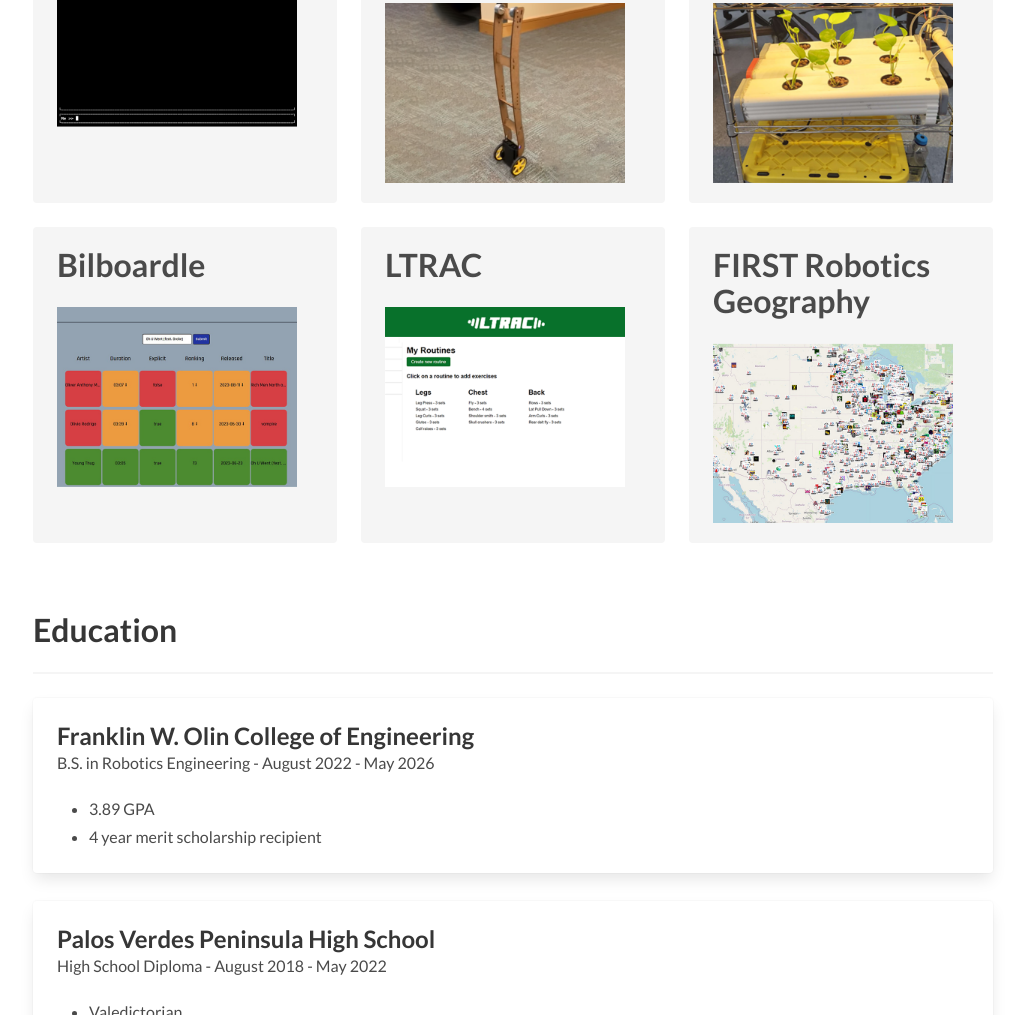
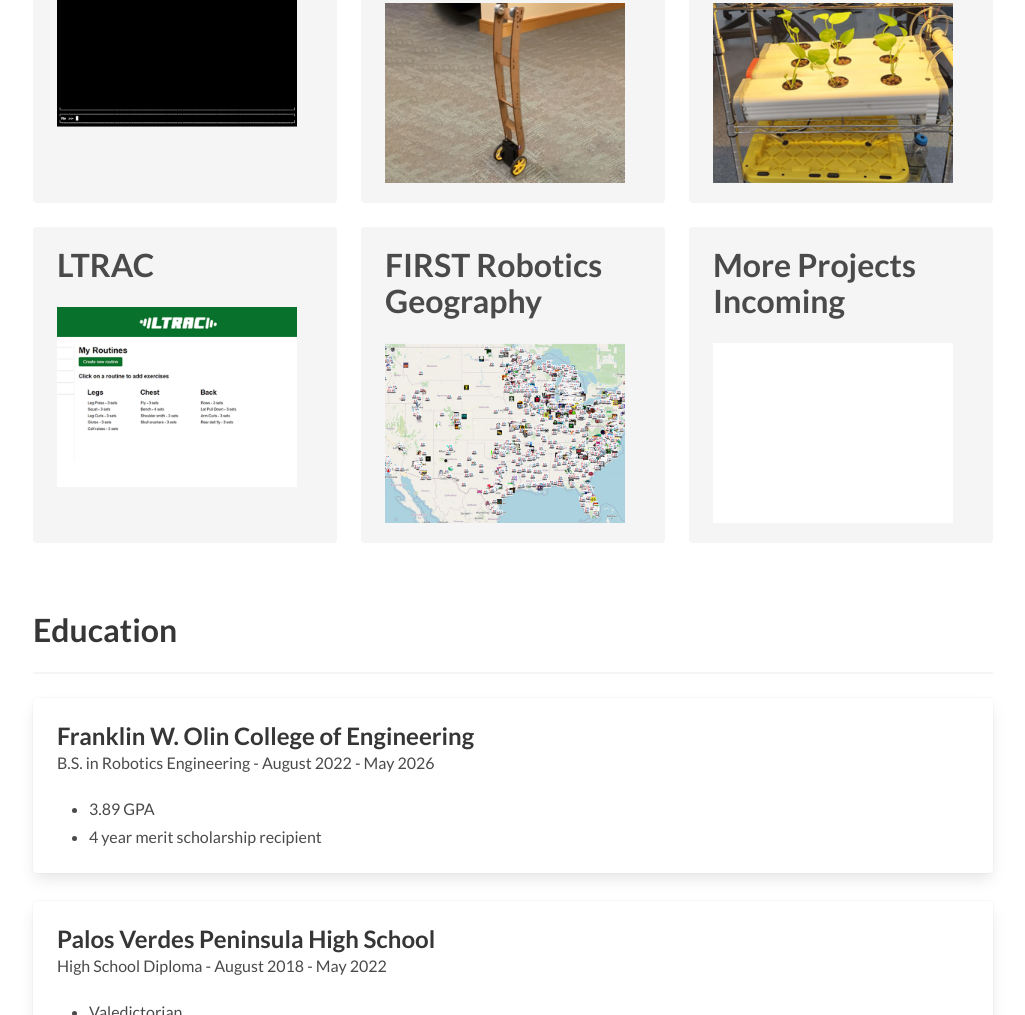
Before and after one commit to dokyun-kim4/portfolio, a plain HTML site: page docs/index.html in a window 1280 px wide. Shown: the part 2291-3306 px from the top of the page, without its empty margins (127-1152 px from the left). Drawn offline with Linux system fonts and the light colour scheme.

Commit message:
add placeholder card

```diff
--- a/docs/index.html
+++ b/docs/index.html
@@ -255,18 +255,6 @@
             <div class="tile">
               <div class="tile is-parent">
                 <article class="tile is-child notification">
-                  <p class="title">Bilboardle</p>
-                  <figure class="image is-4by3">
-                    <img
-                      class="modal-trigger"
-                      data-target="project-7-modal"
-                      src="img/pjcts/bilboardle-cover.png"
-                    />
-                  </figure>
-                </article>
-              </div>
-              <div class="tile is-parent">
-                <article class="tile is-child notification">
                   <p class="title">LTRAC</p>
                   <figure class="image is-4by3">
                     <img
@@ -285,6 +273,18 @@
                       class="modal-trigger"
                       data-target="project-9-modal"
                       src="img/pjcts/frg-cover.png"
+                    />
+                  </figure>
+                </article>
+              </div>
+              <div class="tile is-parent">
+                <article class="tile is-child notification">
+                  <p class="title">More Projects Incoming</p>
+                  <figure class="image is-4by3">
+                    <img
+                      class="modal-trigger"
+                      data-target="project-7-modal"
+                      src="img/carousel/placeholder.png"
                     />
                   </figure>
                 </article>
@@ -651,34 +651,31 @@
       <div class="modal-background"></div>
       <div class="modal-card">
         <header class="modal-card-head">
-          <p class="modal-card-title">Bilboardle</p>
+          <p class="modal-card-title">More projects incoming</p>
           <button class="delete" aria-label="close"></button>
         </header>
         <section class="modal-card-body">
           <div id="project-7-modal-carousel" class="carousel">
             <figure class="image is-4by3 carousel-cell">
-              <img src="img/carousel/1.png" />
+              <img src="img/carousel/placeholder.png" />
             </figure>
             <figure class="image is-4by3 carousel-cell">
-              <img src="img/carousel/2.png" />
+              <img src="img/carousel/placeholder.png" />
             </figure>
             <figure class="image is-4by3 carousel-cell">
-              <img src="img/carousel/3.png" />
+              <img src="img/carousel/placeholder.png" />
             </figure>
           </div>
 
           <div class="content">
             <p>
-              Created a Wordle-like game using the Spotify API and Flask
-              <li>UI built from scratch using HTML5 and CSS</li>
-              <li>Visual game effects written using JavaScript</li>
-              <li>Backend in Python</li>
+              Project description goes here.
             </p>
             <div class="tags">
-              <span class="tag">Python</span>
+              <!-- <span class="tag">Python</span>
               <span class="tag">Flask</span>
               <span class="tag">HTML & CSS</span>
-              <span class="tag">JavaScript</span>
+              <span class="tag">JavaScript</span> -->
             </div>
           </div>
         </section>
```
Also changed, not shown: docs/img/carousel/placeholder.png (added).
